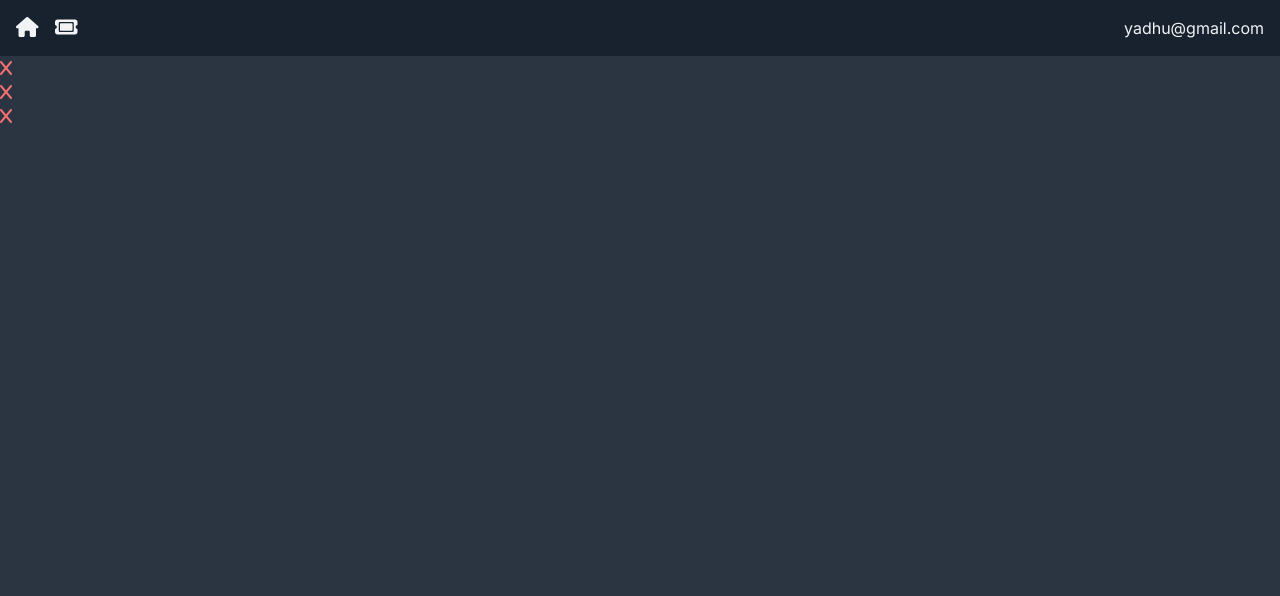
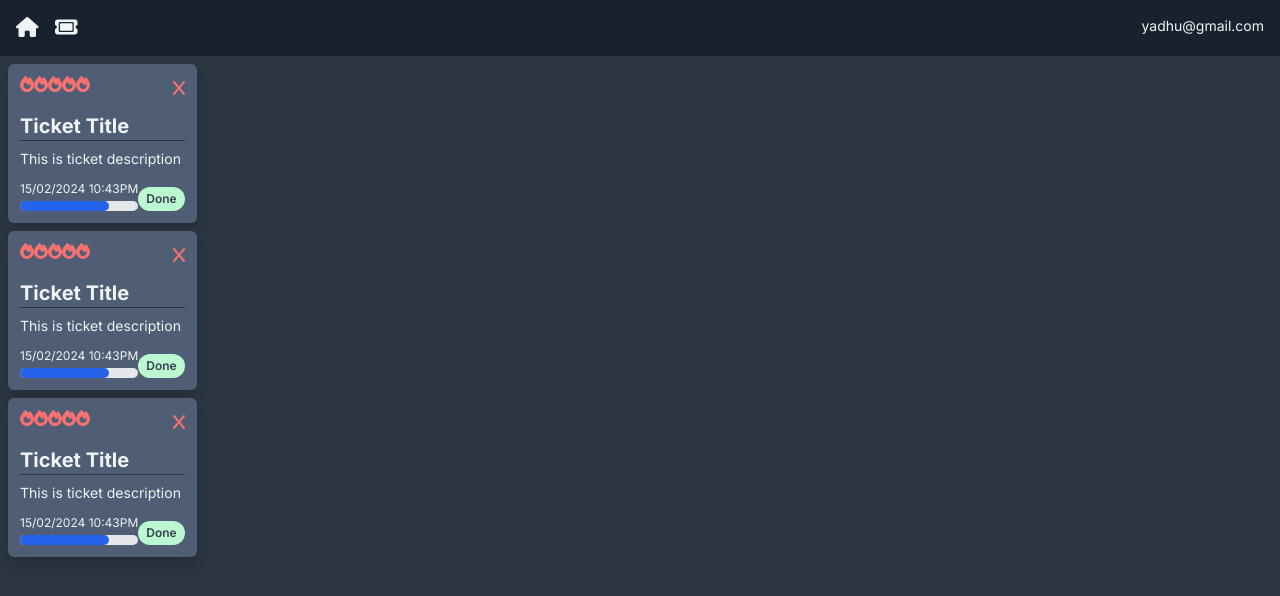
Before and after one commit to yadhu1335/tikceting-app, a Next.js app: page / in a window 1280 px wide. Shown: the top 596 px of the page. Built offline with nearby package versions, Linux system fonts and the light colour scheme.

Commit message:
last commit of the day. There is some probblem with css so as a precaution i took a zip of old code.

```diff
--- /dev/null
+++ b/app/(components)/PriorityDisplay.jsx
@@ -0,0 +1,16 @@
+import { faFire } from "@fortawesome/free-solid-svg-icons";
+import { FontAwesomeIcon } from "@fortawesome/react-fontawesome";
+
+const PriorityDisplay = () => {
+  return (
+    <div className="flex justify-start align-baseline">
+      <FontAwesomeIcon icon={faFire} className="text-red-400" />
+      <FontAwesomeIcon icon={faFire} className="text-red-400" />
+      <FontAwesomeIcon icon={faFire} className="text-red-400" />
+      <FontAwesomeIcon icon={faFire} className="text-red-400" />
+      <FontAwesomeIcon icon={faFire} className="text-red-400" />
+    </div>
+  );
+};
+
+export default PriorityDisplay;
--- /dev/null
+++ b/app/(components)/ProgressBar.jsx
@@ -0,0 +1,12 @@
+const ProgressBar = () => {
+  return (
+    //Progress bar is done with the help of 2 div
+    <div className="w-full bg-gray-200 rounded-full h-2.5">
+      <div className="bg-blue-600 h-2.5 rounded-full " style={{ width: "75%" }}>
+        {/* "style" is used to show the Progress */}
+      </div>
+    </div>
+  );
+};
+
+export default ProgressBar;
--- /dev/null
+++ b/app/(components)/StatusDisplay.jsx
@@ -0,0 +1,9 @@
+import React from "react";
+
+export const StatusDisplay = () => {
+  return (
+    <span className="inline-block rounded-full px-2 py-1 text-xs font-semibold text-gray-700 bg-green-200">
+      Done
+    </span>
+  );
+};
--- a/app/(components)/TicketCard.jsx
+++ b/app/(components)/TicketCard.jsx
@@ -1,9 +1,30 @@
 import DeleteBlock from "./DeleteBlock";
+import PriorityDisplay from "./PriorityDisplay";
+import ProgressBar from "./ProgressBar";
+import { StatusDisplay } from "./StatusDisplay";
 
 const TicketCard = () => {
   return (
-    <div>
-      <DeleteBlock />
+    <div className="flex flex-col bg-card-hover rounded-md shadow-lg p-3 m-2">
+      <div className="flex mb-3">
+        <PriorityDisplay />
+        <div className="ml-auto">
+          <DeleteBlock />
+        </div>
+      </div>
+      <h4>Ticket Title</h4>
+      <hr className="h-px border-0 bg-page mb-2 " />
+      <p className="whitespace-pre-wrap">This is ticket description</p>
+      <div className="flex-grow"></div>
+      <div className="flex mt-2">
+        <div className="flex flex-col">
+          <p className="text-xs my-1">15/02/2024 10:43PM</p>
+          <ProgressBar />
+        </div>
+        <div className="ml-auto flex items-end">
+          <StatusDisplay />
+        </div>
+      </div>
     </div>
   );
 };
--- a/app/globals.css
+++ b/app/globals.css
@@ -1,6 +1,31 @@
 @tailwind base;
 @tailwind components;
 @tailwind utilities;
+
+@layer base {
+  h1,
+  h2,
+  h3,
+  h4 {
+    @apply font-bold;
+  }
+  h1 {
+    @apply text-4xl;
+  }
+  h2 {
+    @apply text-3xl;
+  }
+  h3 {
+    @apply text-2xl;
+  }
+  h4 {
+    @apply text-xl;
+  }
+
+  p {
+    @apply text-sm text-default-text;
+  }
+}
 
 @layer components {
   .icon {
```
Also changed, not shown: 1 other file (tests, documents, lock files or other folders).
